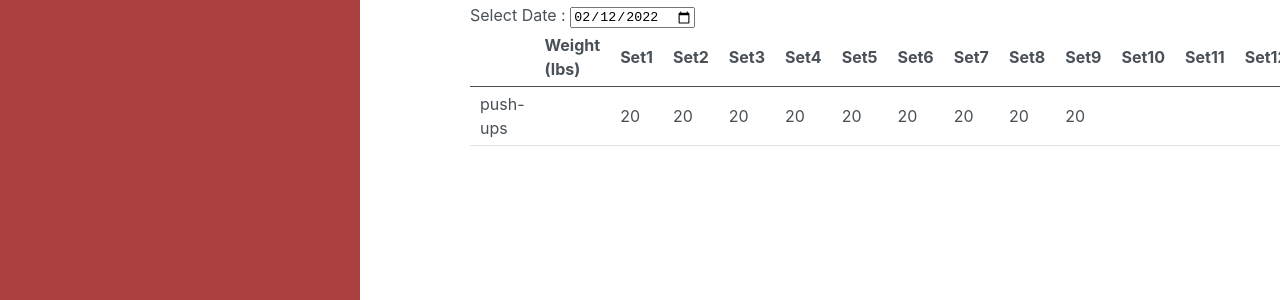
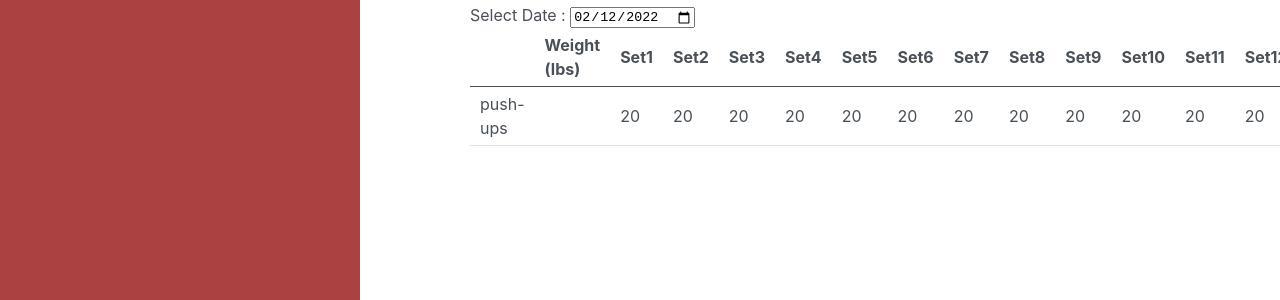
Before and after one commit to JOE1994/JOE1994.github.io, a Jekyll site: the page built from workout_diary_challenge/data/markdown/2022-02-12.md, in a window 1280 px wide. Shown: the part 207-507 px from the top of the page. Built offline with Jekyll 4.4.1, drawn with Linux system fonts in a browser that asks for light colours.

Commit message:
[workout] Day39

```diff
--- a/workout_diary_challenge/data/json/2022-02-12.json
+++ b/workout_diary_challenge/data/json/2022-02-12.json
@@ -1,5 +1,5 @@
 {
     "push-ups" : {
-        "cnt" : [20, 20, 20, 20, 20, 20, 20, 20, 20]
+        "cnt" : [20, 20, 20, 20, 20, 20, 20, 20, 20, 20, 20, 20]
     }
 }
--- a/workout_diary_challenge/data/markdown/2022-02-12.md
+++ b/workout_diary_challenge/data/markdown/2022-02-12.md
@@ -9,4 +9,4 @@ date: 2022-02-12
 
 |  | Weight (lbs) | Set1 | Set2 | Set3 | Set4 | Set5 | Set6 | Set7 | Set8 | Set9 | Set10 | Set11 | Set12 |
 |--|--------------|------|------|------|------|------|------|------|------|------|-------|-------|-------|
-| push-ups |  | 20 | 20 | 20 | 20 | 20 | 20 | 20 | 20 | 20 |  |  |  |
+| push-ups |  | 20 | 20 | 20 | 20 | 20 | 20 | 20 | 20 | 20 | 20 | 20 | 20 |
```
